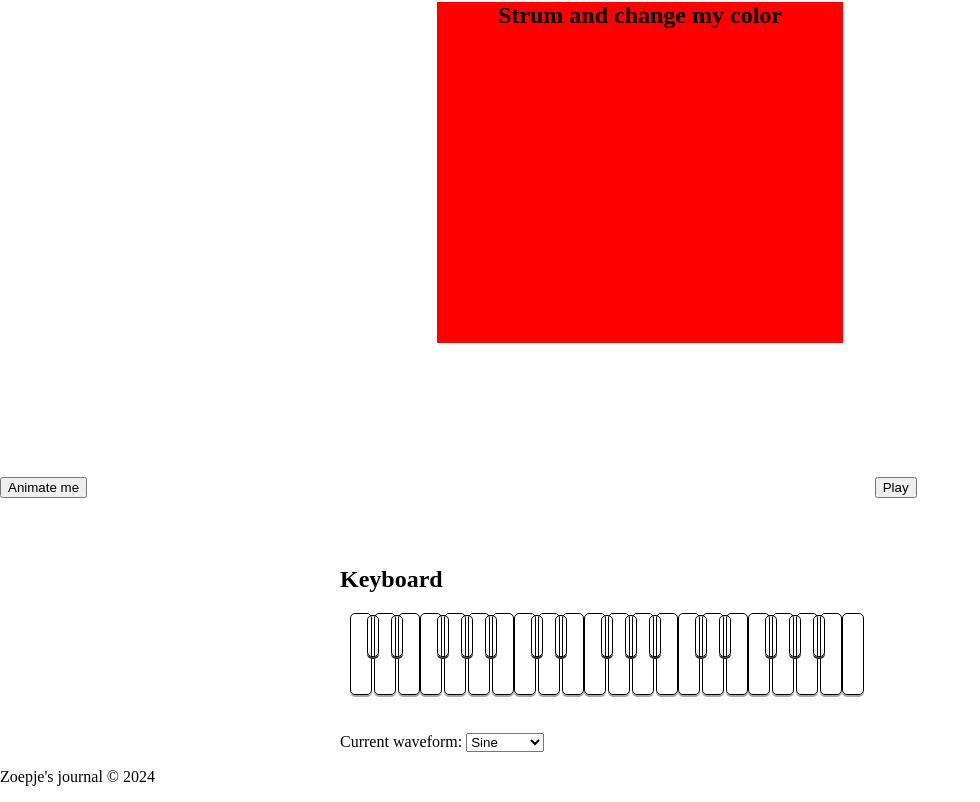
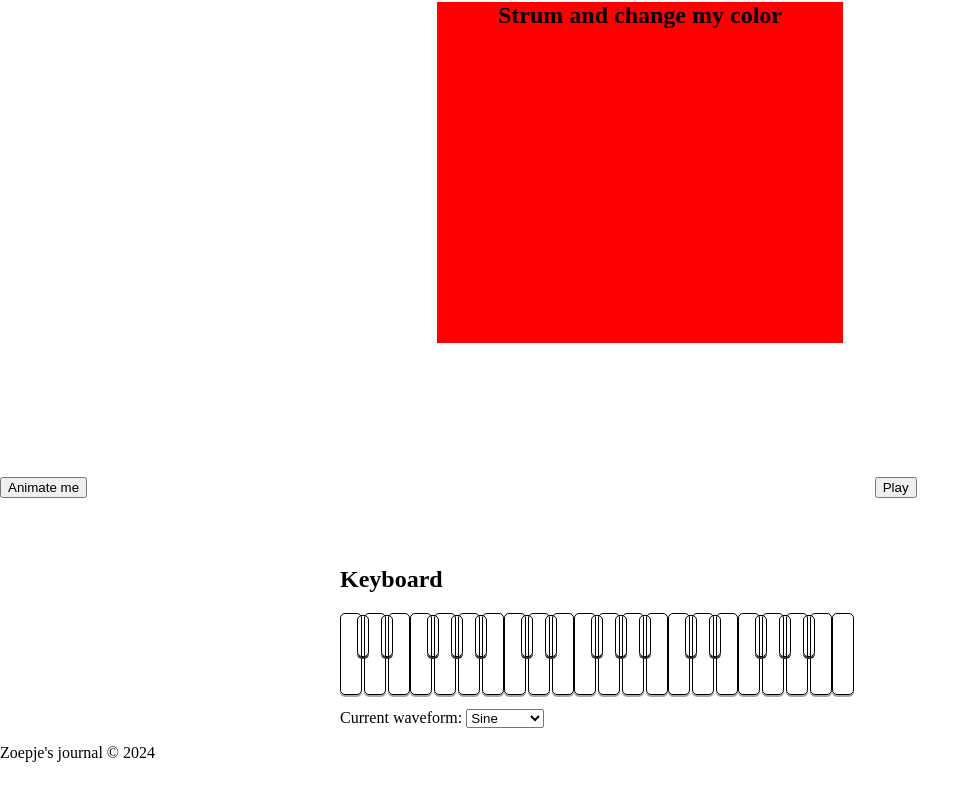
Before and after one commit to zoepje/i-love-web, a SvelteKit app: page /experiments in a window 1280 px wide. Shown: the part 416-1218 px from the top of the page, without its empty margins (0-980 px from the left). After the commit the page ends 1194 px from the top, so only its background shows below. Built offline with nearby package versions, Linux system fonts and the light colour scheme.

Commit message:
fix wavePicker

```diff
--- a/src/routes/experiments/+page.svelte
+++ b/src/routes/experiments/+page.svelte
@@ -120,13 +120,14 @@
     audioElement.addEventListener('ended', () => {
       playButton.dataset.playing = 'false';
       playButton.setAttribute('aria-checked', 'false');
+      playing = false;
     });
   });
   // #endregion Audio API
 
   // #region Piano
   let keyboard;
-  let wabePicker;
+  let wavePicker;
 
   let noteFreq = createNoteTable(); // Get the frequency table
   let activeNotes = new Map();
@@ -141,7 +142,8 @@
 
     if (key && octave && !activeNotes.has(key)) {
       const freq = noteFreq[octave][key];
-      const oscData = playNote(freq);
+      const waveform = wavePicker?.value || "sine";
+      const oscData = playNote(freq, waveform);
 
       // Store the oscillator data so it can be stopped later
       activeNotes.set(key, oscData);
@@ -304,6 +306,7 @@
   <div class="piano ex">
     <h2>Keyboard</h2>
     <div class="container-keyboard">
+
       <!-- svelte-ignore a11y-no-static-element-interactions -->
       <div class="keyboard" bind:this={keyboard}
         on:mousedown={startNoteHandler}
@@ -356,7 +359,7 @@
 
     <div class="waveform">
       <span>Current waveform: </span>
-      <select name="waveform" bind:this={wabePicker}>
+      <select name="waveform" bind:this={wavePicker}>
         <option value="sine" selected>Sine</option>
         <option value="square">Square</option>
         <option value="sawtooth">Sawtooth</option>
@@ -384,7 +387,7 @@
 
   .ex {
     flex: 1 1;
-    min-width: 300px;
+    min-width: 250px;
     max-width: 600px;
     height: var(--size-15);
     padding: var(--size-4);
@@ -591,6 +594,7 @@
     border-radius: var(--radius-3);
   }
 
+  @media only screen and (min-width: 600px) {
     .master-controls {
       display: grid;
       grid-template-rows: repeat(2, auto);
@@ -606,14 +610,6 @@
       grid-area: volin;
     }
 
-  .control-volume::before {
-    content: 'min';
-  }
-
-  .control-volume::after {
-    content: 'max';
-  }
-
     label[for="volume"] {
       grid-area: vollab;
       margin-top: 15px;
@@ -621,6 +617,20 @@
 
     .control-panner {
       grid-area: panin;
+    }
+
+    label[for="panner"] {
+      grid-area: panlab;
+      margin-top: 15px;
+    }
+  }
+
+  .control-volume::before {
+    content: 'min';
+  }
+
+  .control-volume::after {
+    content: 'max';
   }
 
   .control-panner::before {
@@ -631,19 +641,15 @@
     content: 'right';
   }
 
-  label[for="panner"] {
-    grid-area: panlab;
-    margin-top: 15px;
-  }
   /* #endregion AudioAPI */
 
   /* #region Keyboard */
   .container-keyboard {
+    max-width: calc(100vw - 7rem);
     overflow-x: scroll;
     overflow-y: hidden;
-    height: 110px;
     white-space: nowrap;
-    margin: 10px;
+    margin-block: 10px;
   }
 
   .keyboard {
```
Lines whose indentation alone changed are shown as unchanged.
